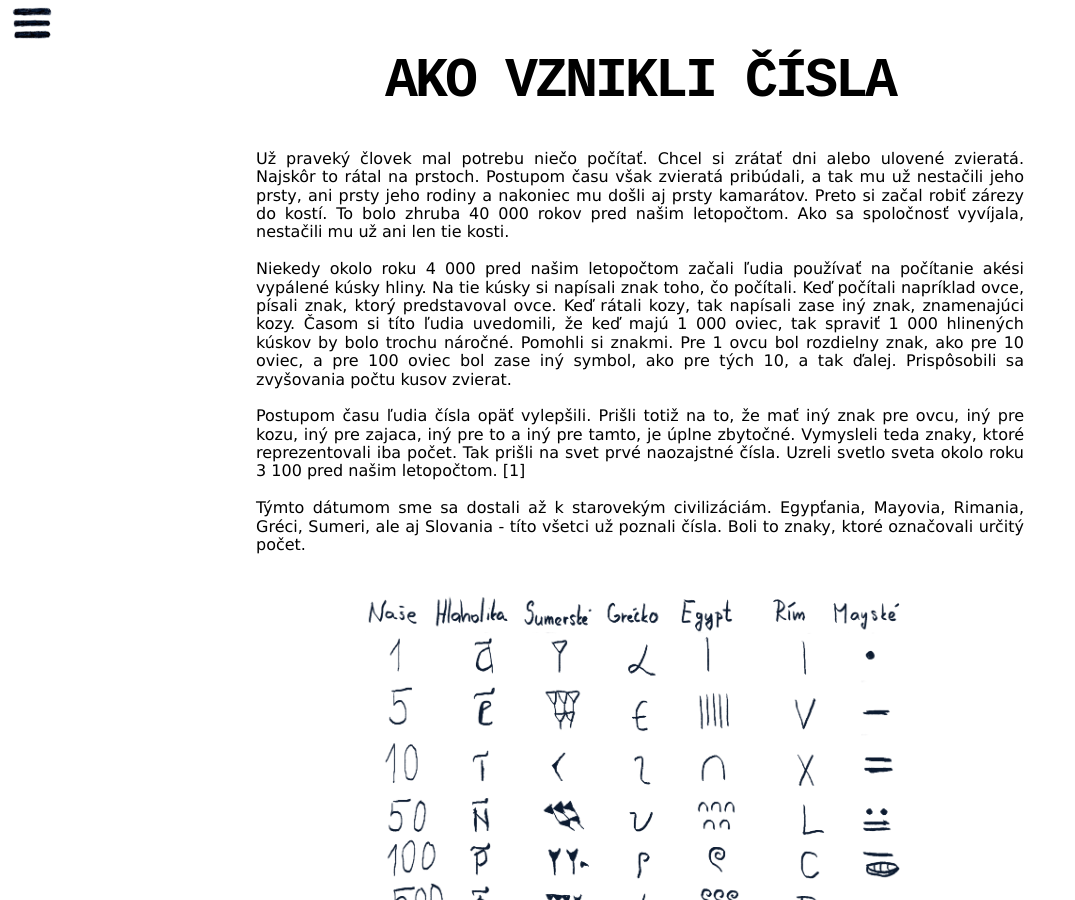
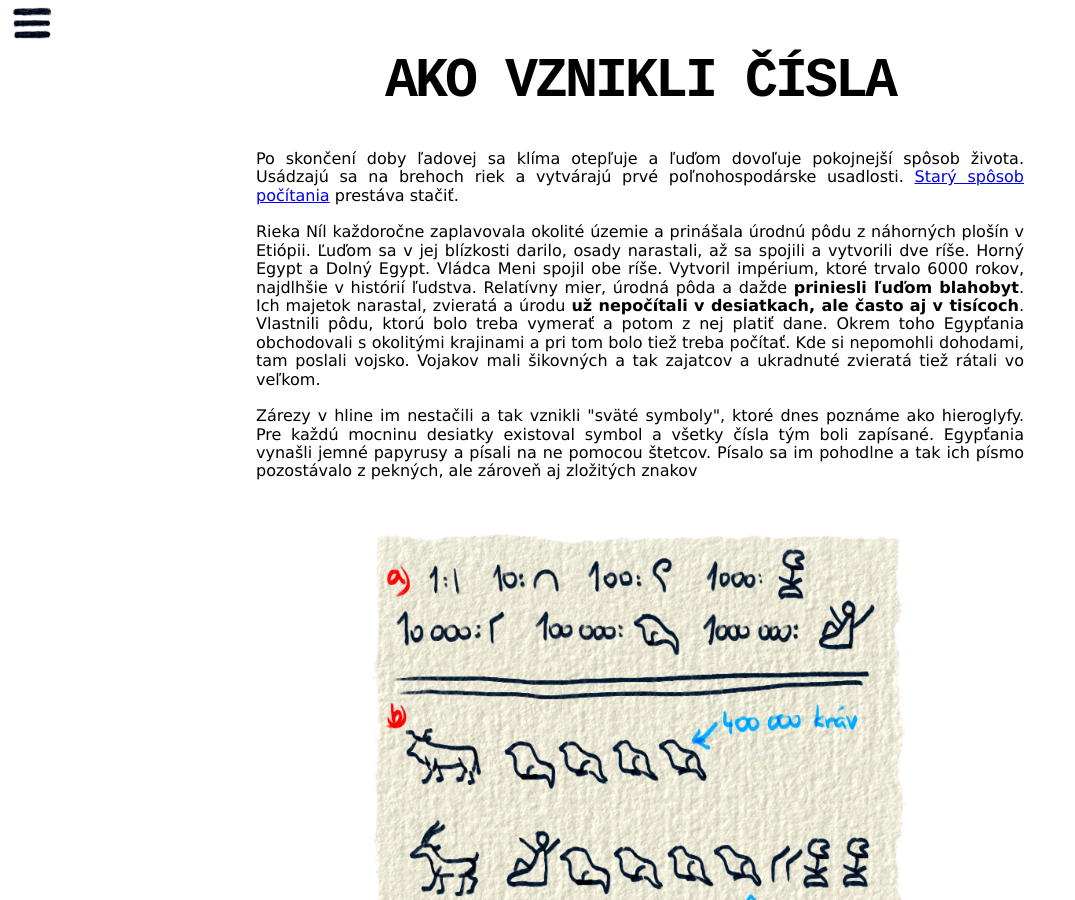
Before and after one commit to mathematikos/mathematikos.github.io, a Jekyll site: the page built from pages/num_howNumbersWereBorn.html, in a window 1280 px wide and 900 px high. Shown: the whole window, without its empty margins (0-1075 px from the left). Built offline with Jekyll 4.4.1, drawn with Linux system fonts in a browser that asks for light colours; some of the changed text lies outside the part shown.

Commit message:
Changed number section
Added page How we learnt to count. Renamed pages in number section. Fixed errors in number pages.

```diff
--- a/pages/howNumbersWereBorn.html
+++ /dev/null
@@ -1,33 +0,0 @@
----
-title: Ako vznikli čísla
-description: "vznik čísiel"
-keywords: "vznik čísiel, čísla, počítanie"
-permalink: ako_vznikli_cisla
----
-
-<div class="content">
-
-<h1>Ako vznikli čísla</h1>
-
-Už praveký človek mal potrebu niečo počítať. Chcel si zrátať dni alebo ulovené zvieratá. Najskôr to rátal na prstoch. Postupom času však zvieratá pribúdali, a tak mu už nestačili jeho prsty, ani prsty jeho rodiny a nakoniec mu došli aj prsty kamarátov. Preto si začal robiť zárezy do kostí. To bolo zhruba 40 000 rokov pred našim letopočtom. Ako sa spoločnosť vyvíjala, nestačili mu už ani len tie kosti.<br /><br />
-
-Niekedy okolo roku 4 000 pred našim letopočtom začali ľudia používať na počítanie akési vypálené kúsky hliny. Na tie kúsky si napísali znak toho, čo počítali. Keď počítali napríklad ovce, písali znak, ktorý predstavoval ovce. Keď rátali kozy, tak napísali zase iný znak, znamenajúci kozy. Časom si títo ľudia uvedomili, že keď majú 1 000 oviec, tak spraviť 1 000 hlinených kúskov by bolo trochu náročné. Pomohli si znakmi. Pre 1 ovcu bol rozdielny znak, ako pre 10 oviec, a pre 100 oviec bol zase iný symbol, ako pre tých 10, a tak ďalej. Prispôsobili sa zvyšovania počtu kusov zvierat.<br /><br />
-
-Postupom času ľudia čísla opäť vylepšili. Prišli totiž na to, že mať iný znak pre ovcu, iný pre kozu, iný pre zajaca, iný pre to a iný pre tamto, je úplne zbytočné. Vymysleli teda znaky, ktoré reprezentovali iba počet. Tak prišli na svet prvé naozajstné čísla. Uzreli svetlo sveta okolo roku 3 100 pred našim letopočtom. [1] <br /><br />
-
-Týmto dátumom sme sa dostali až k starovekým civilizáciám. Egypťania, Mayovia, Rimania, Gréci, Sumeri, ale aj Slovania - títo všetci už poznali čísla. Boli to znaky, ktoré označovali určitý počet.
-<figure>
-  <img src="../assets/images/numSys_AncientNums.png" alt="Čísla starovekých národov.">
-  <figcaption>Obr. 1.: Takto písali čísla ľudia veľmi dávno pred nami.</figcaption>
-</figure>
-
-My sme si zvykli počet označovať znakmi 0,1,2,3,4,5,6,7,8,9. Tieto naše čísla nie sú žiadna novinka. Používať ich začali v Indii, niekedy na konci staroveku. V 9.-tom storočí nášho letopočtu čísla prevzali Araby a upravili ich do podoby, v ktorej ich poznáme dnes [2]. Znaky, ktorými sa zapisujú čísla sa nazývajú cifry.
-
-<h1>Zdroje</h1>
-
-<div class='literature'>
-[1] https://en.wikipedia.org/wiki/History_of_ancient_numeral_systems<br /><br />
-[2] https://www.britannica.com/science/numeral/Development-of-modern-numerals-and-numeral-systems#ref797079
-</div>
-
-</div>
--- /dev/null
+++ b/pages/num_howNumbersWereBorn.html
@@ -0,0 +1,41 @@
+---
+title: Ako vznikli čísla
+description: "vznik čísiel"
+keywords: "vznik čísiel, čísla, počítanie"
+permalink: ako_vznikli_cisla
+---
+
+<div class="content">
+
+<h1>Ako vznikli čísla</h1>
+Po skončení doby ľadovej sa klíma otepľuje a ľuďom dovoľuje pokojnejší spôsob života. Usádzajú sa na brehoch riek a vytvárajú prvé poľnohospodárske usadlosti. <a href="ako_sme_sa_ucili_pocitat" target="_blank">Starý spôsob počítania</a> prestáva stačiť. <br /><br />
+
+Rieka Níl každoročne zaplavovala okolité územie a prinášala úrodnú pôdu z náhorných plošín v Etiópii. Ľuďom sa v jej blízkosti darilo, osady narastali, až sa spojili a vytvorili dve ríše. Horný Egypt a Dolný Egypt. Vládca Meni spojil obe ríše. Vytvoril impérium, ktoré trvalo 6000 rokov, najdlhšie v histórií ľudstva. Relatívny mier, úrodná pôda a dažde <b>priniesli ľuďom blahobyt</b>. Ich majetok narastal, zvieratá a úrodu <b>už nepočítali v desiatkach, ale často aj v tisícoch</b>. Vlastnili pôdu, ktorú bolo treba vymerať a potom z nej platiť dane. Okrem toho Egypťania obchodovali s okolitými krajinami a pri tom bolo tiež treba počítať. Kde si nepomohli dohodami, tam poslali vojsko. Vojakov mali šikovných a tak zajatcov a ukradnuté zvieratá tiež rátali vo veľkom.<br /><br />
+
+Zárezy v hline im nestačili a tak vznikli "sväté symboly", ktoré dnes poznáme ako hieroglyfy. Pre každú mocninu desiatky existoval symbol a všetky čísla tým boli zapísané. Egypťania vynašli jemné papyrusy a písali na ne pomocou štetcov. Písalo sa im pohodlne a tak ich písmo pozostávalo z pekných, ale zároveň aj zložitých znakov<br /><br />
+
+<figure>
+  <img src="../assets/images/numSys_NarmersHead.png" alt="Egyptské čísla">
+  <figcaption>Obr. 1.: a.) Takto vyzerali egyptské znaky pre mocniny desiatky. b.) V Egypte sa našiel kus kameňa, na ktorom je zapísané víťazstvo faraóna Narmera. Úryvok na našom obrázku hovorí o počte zajatých ľudí, kôz a kráv.</figcaption>
+</figure>
+
+<b>Egypťania neboli jediný, ktorí používali čísla</b>. Svoje čísla mali aj Sumeri. Na písanie však používali hlinené doštičky. Do hliny sa dosť ťažko vyrývalo a zároveň aj rýchlo vysychala. Museli preto svoje písmo spraviť jednoduché, aby vedeli rýchlo písať. Vymysleli klinové písmo, ktoré pozostávalo z rovných čiar zakončených trojuholníčkom. V Číne zasa najprv písali na hodváb, lenže ten bol veľmi drahý. Preto začali používať na písanie plátky bambusu. Vďaka štruktúre dreva sa im ľahko písali rovné čiary, a preto sa čínske písmená skladajú prevažne z rovných čiar. Indiáni si nezvykli veci zapisovať. Na komunikáciu skôr využívali poslov, ktorí sa učili správy naspamäť. Jednou z výnimiek boli Mayovia, ktorí mali svoje písmo a teda aj číslice.<br /><br />
+
+Písané čísla si osvojili aj neskoršie civilizácie, ako boli Grécko a Rím. <b>My, Slovania, sme mali svoje čísla tiež</b>. Boli to písmená z hlaholiky. Na odlíšenie písmena od čísla sa používala čiara nad znakom. Keď bola napísaná nad znakom, bolo to číslo, keď nebola, bolo to písmeno. [1]
+
+<figure>
+  <img src="../assets/images/numSys_AncientNums.png" alt="Čísla starovekých národov.">
+  <figcaption>Obr. 2.: Takto písali čísla ľudia veľmi dávno pred nami.</figcaption>
+</figure>
+
+My sme si zvykli počet označovať znakmi 0,1,2,3,4,5,6,7,8,9. Tieto naše čísla nie sú žiadna novinka. Používať ich začali v Indii, niekedy na konci staroveku. V 9.-tom storočí nášho letopočtu čísla prevzali Araby a upravili ich do podoby, v ktorej ich poznáme dnes [2]. <b>Znaky, ktorými sa zapisujú čísla sa nazývajú cifry</b>.
+
+
+<h1>Zdroje</h1>
+
+<div class='literature'>
+[1] BURTON, M. D.: The History of Mathematics: An Introduction. 7. vyd. New York: McGraw-Hill, 2011. 1-10 s. ISBN 978–0–07–338315–6<br /><br />
+[2] https://www.britannica.com/science/numeral/Development-of-modern-numerals-and-numeral-systems#ref797079
+</div>
+
+</div>
--- a/pages/vocabulary.html
+++ b/pages/vocabulary.html
@@ -43,6 +43,12 @@
 <b>Lineárny</b> <div>V Synonymickom slovníku slovenčiny [2] nájdeme, že slovo lineárny, znamená priamočiary, rovný. Od tohto slova je odvodený aj názov lineárnej funkcie. Ak niečo rastie (alebo klesá) lineárne, znamená to, že sa to zväčšuje (zmenšuje) v každom kroku o rovnakú časť (napr. keď si každý mesiac odložíš rovnakú sumu, tak tvoja našetrená suma rastie lineárne). Pri takomto raste vzniká v grafe rovná čiara, preto sa rast nazýva lineárny.</div>
 </div>
 
+<div class='vocabLetter'>P</div>
+
+<div class='vocabEntry'>
+<b>Periodický</b> <div>Slovo periodický znamená opakujúci sa. Keď je niečo periodické, tak sa to opakuje.</div>
+</div>
+
 <div class='vocabLetter'>R</div>
 
 <div class='vocabEntry'>
```
Also changed, not shown: _data/navigation.yml (+7 -4 lines), pages/num_howWeLearntToCount.html (added, +52 -0 lines), pages/num_numberSets.html (renamed from pages/numbers.html, +13 -13 lines), pages/num_numberSystems.html (renamed from pages/numberSystems.html, +15 -10 lines), assets/images/numSys_NarmersHead.png (added), 2 other files.
